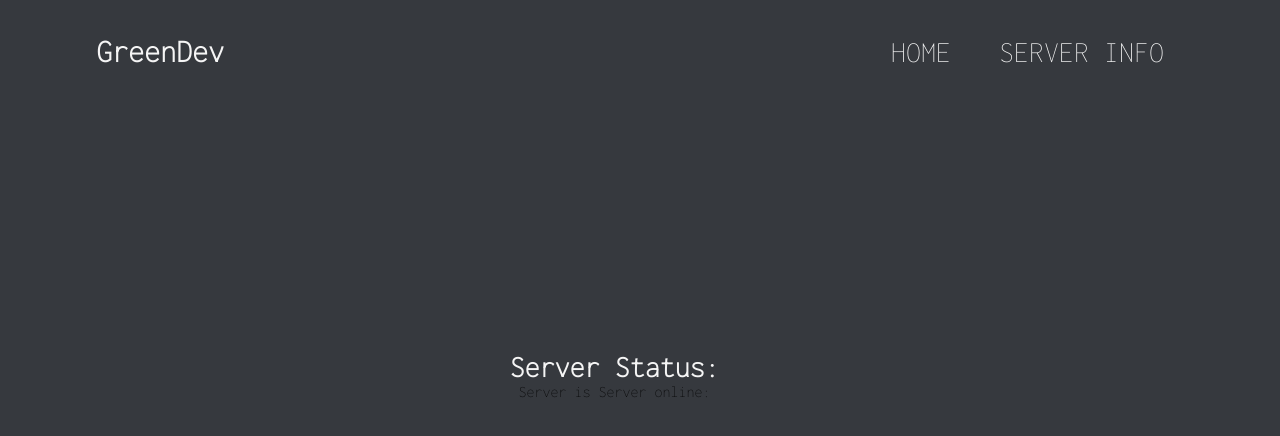
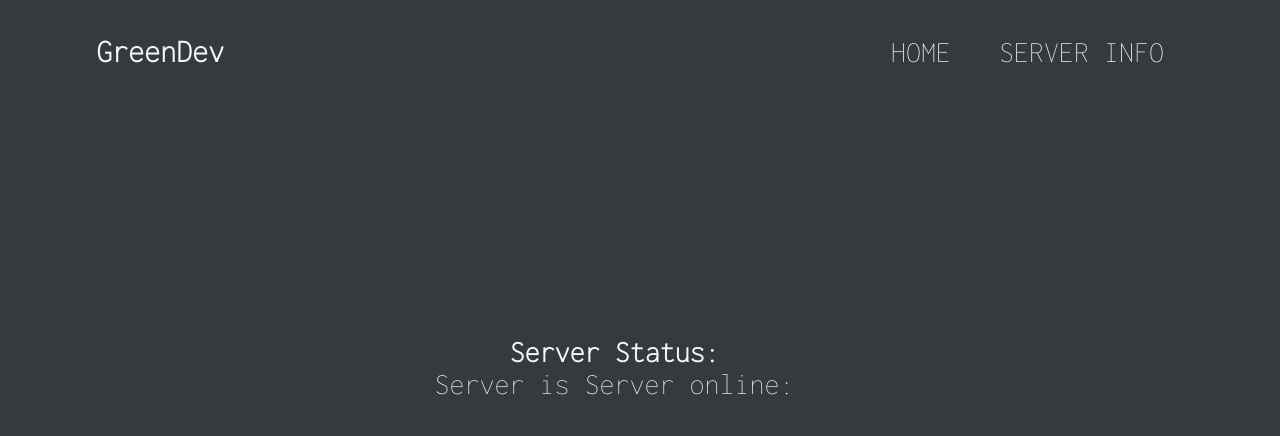
Before and after one commit to Green-bit1/html-css-project, a plain HTML site: page 1.html in a window 1280 px wide. Drawn offline with Linux system fonts and the light colour scheme; no server answers; a web font is replaced by a local one.

Commit message:
Update style.css

```diff
--- a/style.css
+++ b/style.css
@@ -20,6 +20,13 @@ h1 {
 
 h2 {
     color: whitesmoke;
+    font-size: 30px;
+}
+
+p {
+    color: whitesmoke;
+    position: relative;
+    bottom: -1  0px;
     font-size: 30px;
 }
 
```
